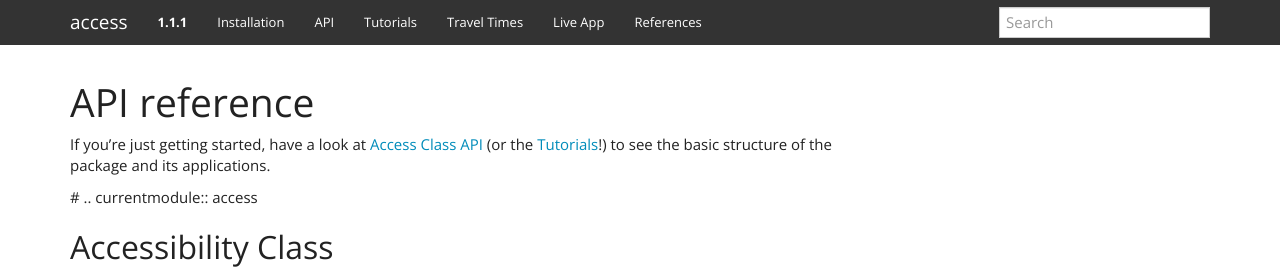
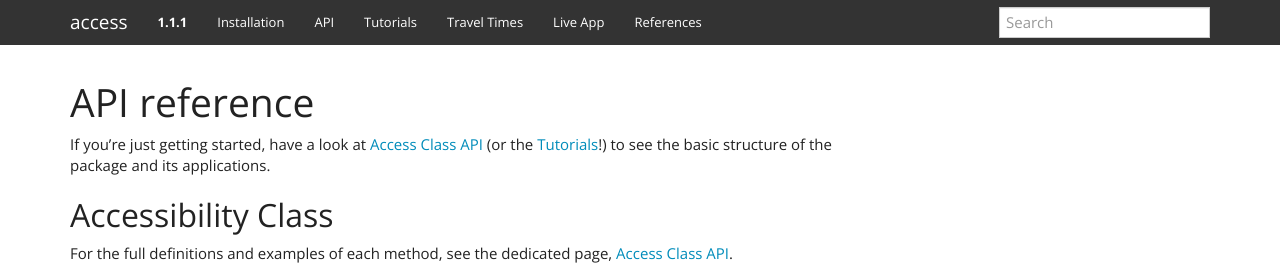
Before and after one commit to pysal/access, a Sphinx documentation site: the page built from docs/api.rst, in a window 1280 px wide, cut to the strip 0-271 px from the top of the page. Built offline with Sphinx 7.4.7, drawn with Linux system fonts in a browser that asks for light colours; pages that are not in the unit, such as notebooks, are missing from menus.

Commit message:
Update api.rst

```diff
--- a/docs/api.rst
+++ b/docs/api.rst
@@ -5,8 +5,6 @@
 
 If you're just getting started, have a look at :ref:`access_class` (or the :ref:`tutorials`!)
 to see the basic structure of the package and its applications.
-
-# .. currentmodule:: access
 
 Accessibility Class
 ----------------------
```
